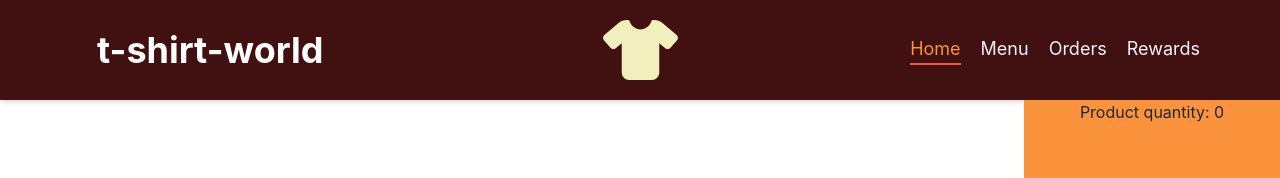
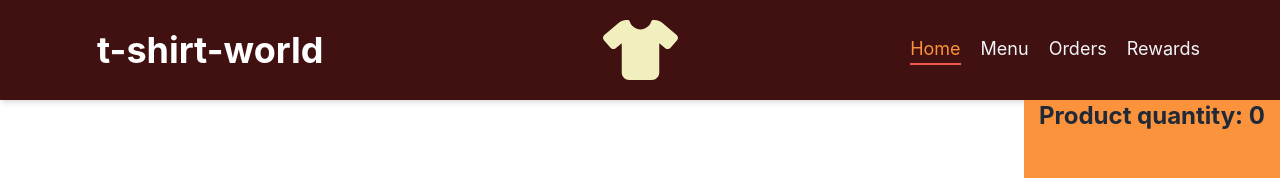
Before and after one commit to tauhid-hasan-dev/t-shirt-store-with-react-router, a React (Create React App) app: page /home in a window 1280 px wide. Shown: the top 178 px of the page. Built offline with nearby package versions, Linux system fonts and the light colour scheme.

Commit message:
handle delete button added

```diff
--- a/src/components/Cart/Cart.js
+++ b/src/components/Cart/Cart.js
@@ -1,14 +1,16 @@
 import React from 'react';
 import CartProduct from '../CartProduct/CartProduct';
 
-const Cart = ({cart}) => {
+const Cart = ({cart, handleDeleteItem}) => {
 
     return (
         <div>
-            <p>Product quantity: {cart.length} </p>
-            {
-                cart.map(tshirt => <CartProduct tshirt = {tshirt}></CartProduct>)
-            }
+            <p className='text-2xl font-bold'>Product quantity: {cart.length} </p>
+           <div className='flex flex-col gap-5'>
+                {
+                    cart.map(tshirt => <CartProduct tshirt = {tshirt} handleDeleteItem = {handleDeleteItem}></CartProduct>)
+                }
+           </div>
         </div>
     );
 };
--- a/src/components/CartProduct/CartProduct.js
+++ b/src/components/CartProduct/CartProduct.js
@@ -1,11 +1,11 @@
 import React from 'react';
 
-const CartProduct = ({tshirt}) => {
+const CartProduct = ({tshirt, handleDeleteItem}) => {
     const {name} = tshirt;
     return (
         <div className='flex justify-center items-center'>
-            <p className='text-2xl font-bold'>{name}</p>
-            <button className="btn btn-error ">x</button>
+            <p className='text-2xl font-normal'>{name}</p>
+            <button onClick={()=>handleDeleteItem(tshirt)} className="btn btn-error ">x</button>
         </div>
     );
 };
--- a/src/components/Home/Home.js
+++ b/src/components/Home/Home.js
@@ -18,6 +18,11 @@ const Home = () => {
         }
     }
 
+    const handleDeleteItem = (tshirt) =>{
+      const remainingItems = cart.filter(ts => ts._id !== tshirt._id);
+      setCart(remainingItems)
+    }
+
 
     return (
         <div className='grid grid-cols-5'>
@@ -33,7 +38,7 @@ const Home = () => {
             }
         </div>
         <div className="products bg-orange-400">
-            <Cart cart = {cart}></Cart>
+            <Cart cart = {cart}  handleDeleteItem = {handleDeleteItem}></Cart>
         </div>
     </div>
 
```
